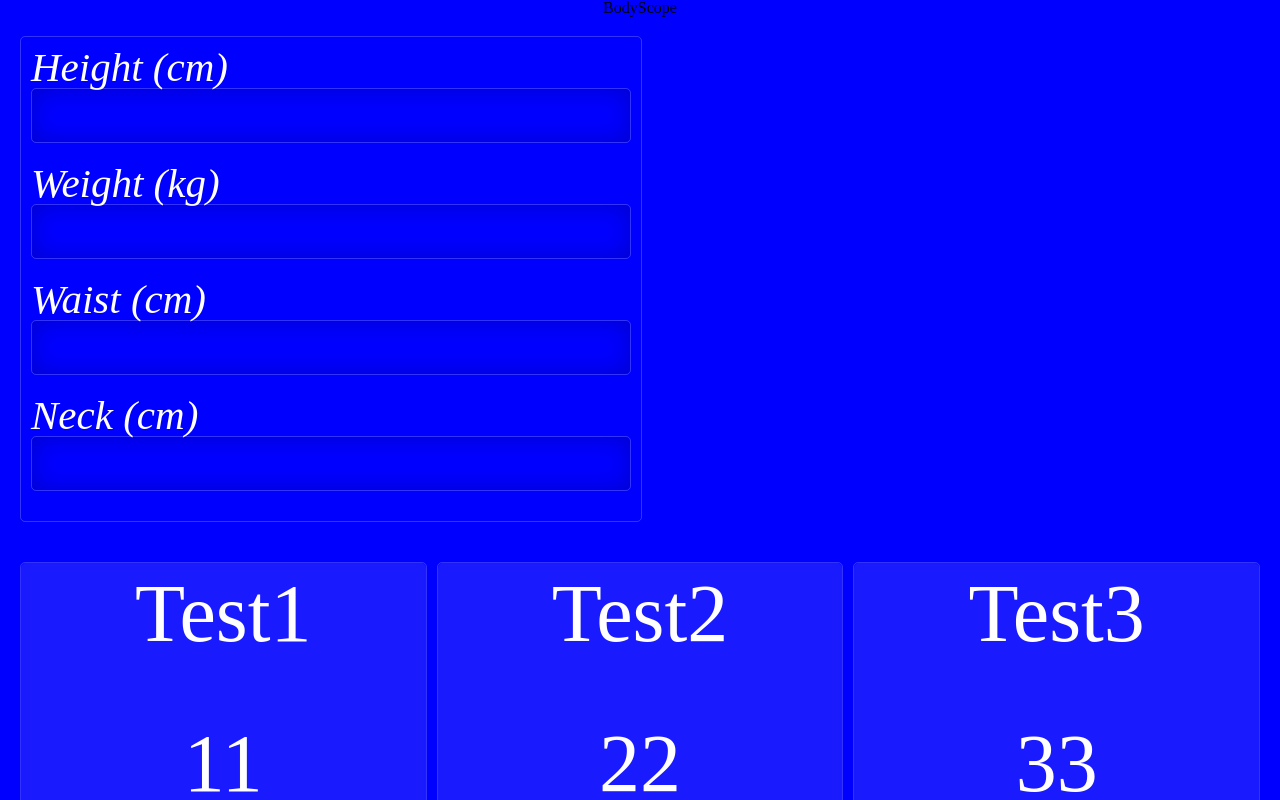
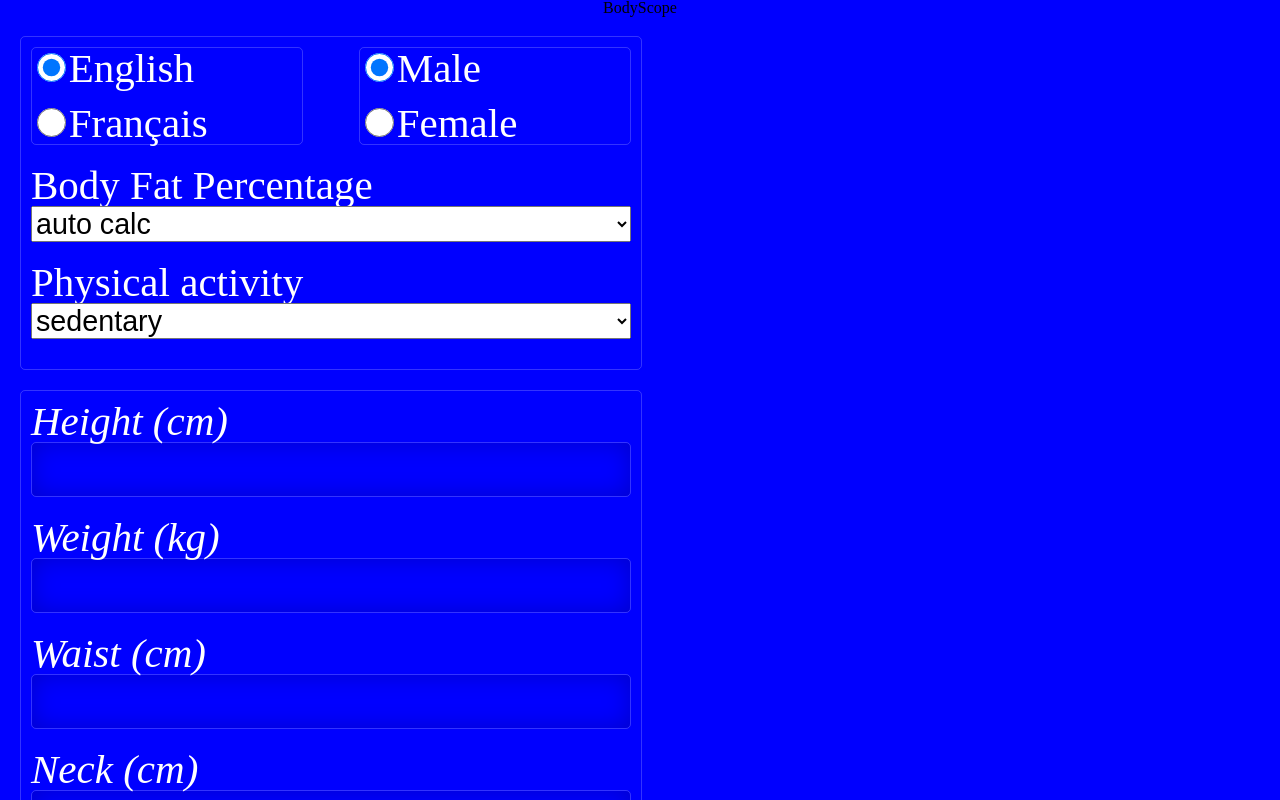
Before and after one commit to Dyeuse/bodyscope, a React (Vite) app: page / in a window 1280 px wide. Shown: the top 800 px of the page. Built offline with nearby package versions, Linux system fonts and the light colour scheme.

Commit message:
Add Options component

```diff
--- a/src/App.tsx
+++ b/src/App.tsx
@@ -1,4 +1,5 @@
 import "./App.css";
+import Options from "./components/options/Options";
 import Measurements from "./components/measurements/Measurements";
 import CardsDisplayer from "./components/cardsDisplayer/CardsDisplayer";
 import { get5FakeCards } from "./utils/fakeCards";
@@ -7,6 +8,7 @@ function App() {
   return (
     <>
       <h1>BodyScope</h1>
+      <Options />
       <Measurements />
       <CardsDisplayer>{get5FakeCards()}</CardsDisplayer>
     </>
--- a/src/components/measurements/Measurements.module.scss
+++ b/src/components/measurements/Measurements.module.scss
@@ -2,14 +2,7 @@
 @use "../../sass/variables" as v;
 
 .container {
-  display: flex;
-  flex-direction: column;
-  margin: 20px;
-  padding: 10px;
-  color: v.$main-color;
-  min-width: 260px;
-  max-width: 600px;
-  @include m.border;
+  @include m.data-user-container;
 
   div {
     display: flex;
--- /dev/null
+++ b/src/components/options/Options.module.scss
@@ -0,0 +1,40 @@
+@use "../../sass/mixins" as m;
+
+.container {
+  @include m.data-user-container;
+
+  .interRadioWrapper {
+    display: flex;
+    flex-wrap: wrap;
+    justify-content: space-between;
+    gap: 20px;
+    padding-bottom: 20px;
+  }
+
+  .intraRadioWrapper {
+    @include m.border;
+    width: 45%;
+    min-width: 200px;
+    div:first-child {
+      margin-bottom: 5%;
+    }
+    label {
+      text-transform: capitalize;
+    }
+    input {
+      font-size: inherit;
+      width: 0.7em;
+      height: 0.7em;
+    }
+  }
+
+  .selectWrapper {
+    display: flex;
+    flex-direction: column;
+    margin-bottom: 20px;
+  }
+
+  select {
+    font-size: 0.7em;
+  }
+}
--- /dev/null
+++ b/src/components/options/Options.tsx
@@ -0,0 +1,32 @@
+import { useRef } from "react";
+import RadioOptions from "./RadioOptions";
+import SelectOptions from "./SelectOptions";
+import { activityFactors, bodyFat } from "./selectableData";
+import useElementWidth from "../../hooks/useElementWidth";
+import styles from "./Options.module.scss";
+
+const { container, interRadioWrapper } = styles;
+
+function Options() {
+  const containerRef = useRef<HTMLDivElement>(null);
+  const containerWidth = useElementWidth(containerRef);
+  const fontSize = containerWidth ? Math.round(containerWidth / 15) : 20;
+  const initStyle = { fontSize };
+
+  return (
+    <div className={container} ref={containerRef} style={initStyle}>
+      <div className={interRadioWrapper}>
+        <RadioOptions name="language" choice1="english" choice2="français" />
+        <RadioOptions name="gender" choice1="male" choice2="female" />
+      </div>
+      <SelectOptions name="bodyFat" data={bodyFat}>
+        Body Fat Percentage
+      </SelectOptions>
+      <SelectOptions name="activity" data={activityFactors}>
+        Physical activity
+      </SelectOptions>
+    </div>
+  );
+}
+
+export default Options;
--- /dev/null
+++ b/src/components/options/RadioOptions.tsx
@@ -0,0 +1,26 @@
+import styles from "./Options.module.scss";
+
+const { intraRadioWrapper } = styles;
+
+type RadioOptionsProps = {
+  name: string;
+  choice1: string;
+  choice2: string;
+};
+
+function RadioOptions({ name, choice1, choice2 }: RadioOptionsProps) {
+  return (
+    <div className={intraRadioWrapper}>
+      <div>
+        <input type="radio" name={name} id={choice1} checked />
+        <label htmlFor={choice1}>{choice1}</label>
+      </div>
+      <div>
+        <input type="radio" name={name} id={choice2} />
+        <label htmlFor={choice2}>{choice2}</label>
+      </div>
+    </div>
+  );
+}
+
+export default RadioOptions;
--- /dev/null
+++ b/src/components/options/SelectOptions.tsx
@@ -0,0 +1,27 @@
+import styles from "./Options.module.scss";
+
+const { selectWrapper } = styles;
+
+type SelectOptionsProps = {
+  name: string;
+  children: string;
+  data: { label: string; value: number | string }[];
+};
+
+function SelectOptions({ name, children, data }: SelectOptionsProps) {
+  const options = data.map(({ label, value }) => (
+    <option key={label} value={value}>
+      {label}
+    </option>
+  ));
+  return (
+    <div className={selectWrapper}>
+      <label htmlFor={name}>{children}</label>
+      <select name={name} id={name}>
+        {options}
+      </select>
+    </div>
+  );
+}
+
+export default SelectOptions;
--- /dev/null
+++ b/src/components/options/selectableData.ts
@@ -0,0 +1,12 @@
+export const activityFactors: { label: string; value: number }[] = [
+  { label: "sedentary", value: 1.2 },
+  { label: "lightly active", value: 1.375 },
+  { label: "moderately active", value: 1.55 },
+  { label: "very active", value: 1.725 },
+  { label: "extremely active", value: 1.9 },
+];
+
+export const bodyFat: { label: string; value: string }[] = [
+  { label: "auto calc", value: "auto" },
+  { label: "specific", value: "specific" },
+];
--- a/src/sass/_mixins.scss
+++ b/src/sass/_mixins.scss
@@ -20,3 +20,14 @@
     outline: 2px solid rgba(v.$main-color, 0.2);
   }
 }
+
+@mixin data-user-container {
+  display: flex;
+  flex-direction: column;
+  margin: 20px;
+  padding: 10px;
+  min-width: 260px;
+  max-width: 600px;
+  color: v.$main-color;
+  @include border;
+}
```
Also changed, not shown: .eslintrc.json.
